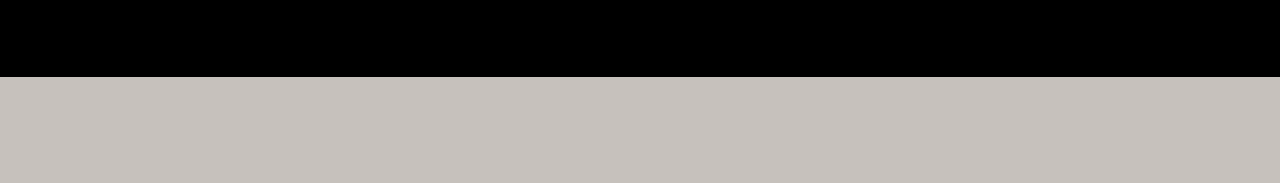
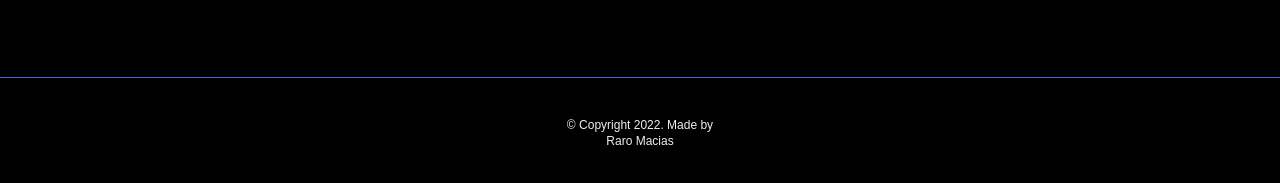
Before and after one commit to raromacias/raromacias.github.io, a website: page index.html in a window 1280 px wide. Shown: the part 3627-3810 px from the top of the page. Before the commit the page ends 3704 px from the top, so only its background shows below. Drawn offline with nearby package versions, Linux system fonts and the light colour scheme.

Commit message:
added copyright

```diff
--- a/cover.css
+++ b/cover.css
@@ -551,12 +551,12 @@ section.resume-section {
       font-size: 64px;}
       #main-footer_icon--mr-none {
         margin-right: 0;}
-    .main-footer_lower {
+    .main-footer__lower {
       padding: 4rem 0;
       border-top: 1px solid #4469D2;
       color: #eee;
       font-size: 1.2rem;
-      text-align: left;}
+      text-align: center;}
       .main-footer_lower a {
         text-decoration: none;
         font-weight: bold;
--- a/index.html
+++ b/index.html
@@ -239,9 +239,12 @@
           <p class="main-footer_short-desc">A Software Developer who loves to find new ways to build web pages.</p>
         </div>
       </div>
-
     </div>
-
+    <div class="main-footer__lower">
+      &copy; Copyright 2022. Made by
+      <p>Raro Macias</p>
+    </div>
+  </div>
   </footer>
 
 
```
